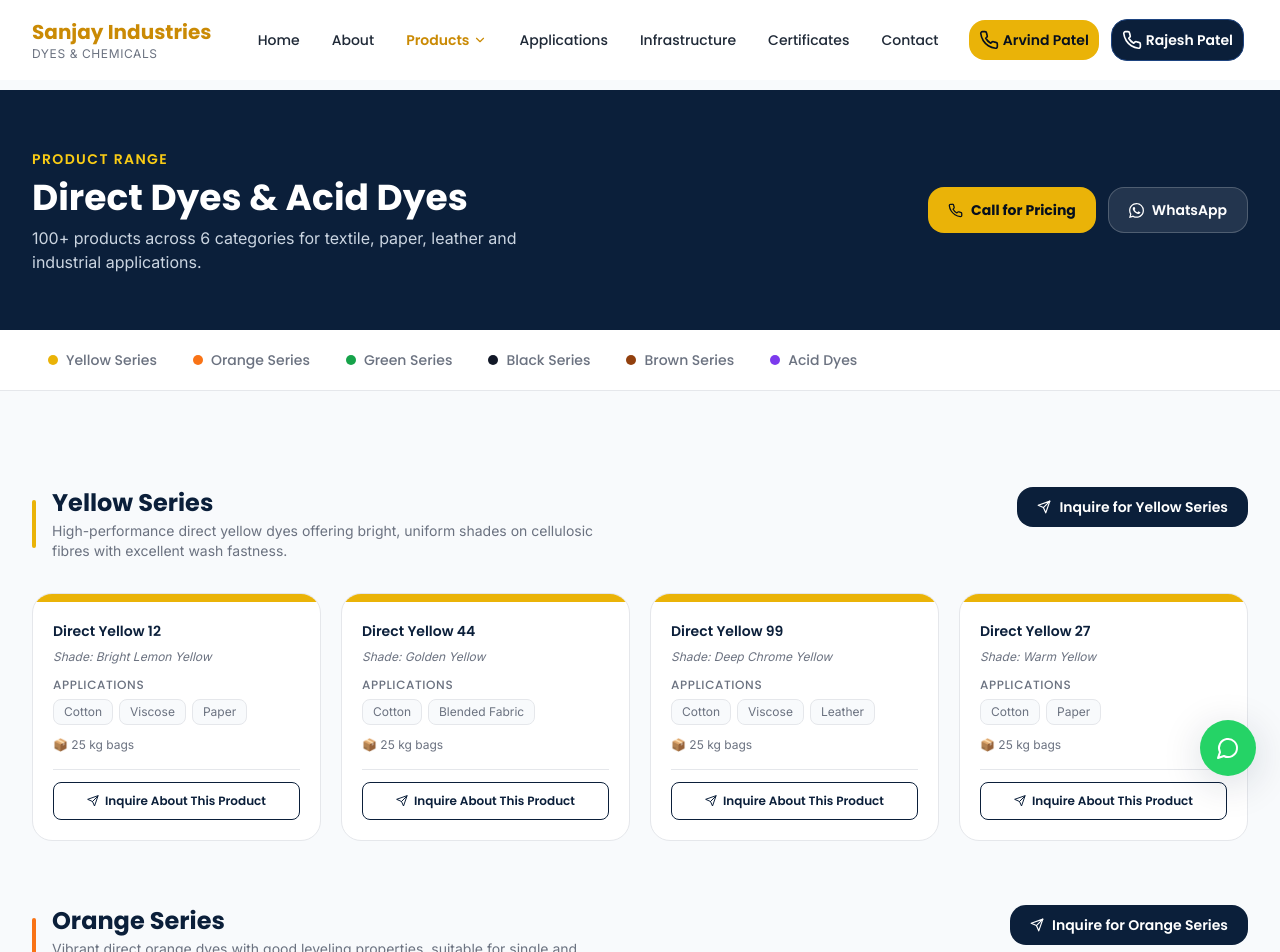
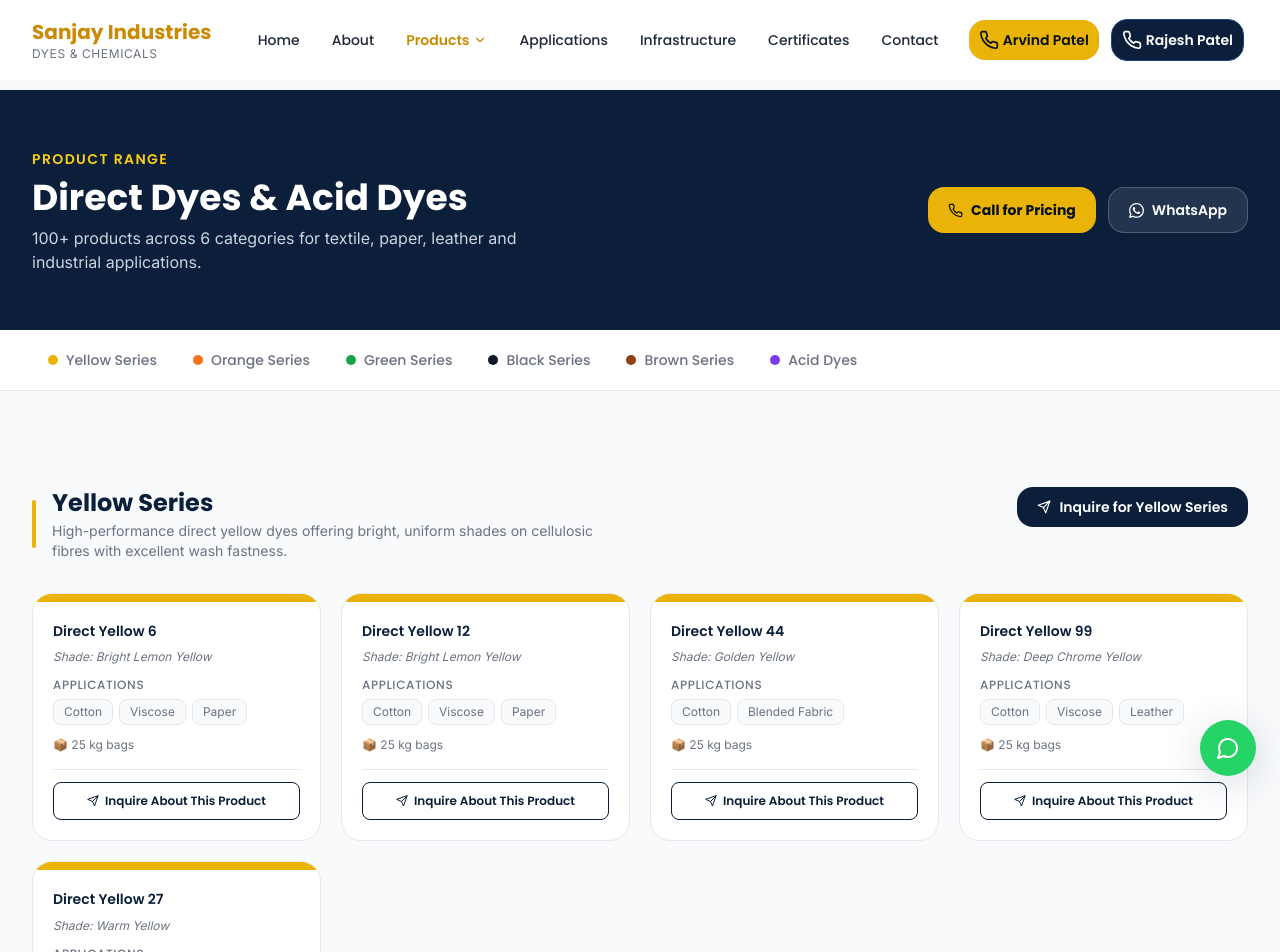
Before and after one commit to Patel-Divy-11/sanjay_industries, a Next.js app: page /products in a window 1280 px wide. Shown: the top 952 px of the page. Built offline with nearby package versions, Linux system fonts and the light colour scheme.

Commit message:
Update products.ts

```diff
--- a/src/data/products.ts
+++ b/src/data/products.ts
@@ -11,6 +11,14 @@
     description:
       'High-performance direct yellow dyes offering bright, uniform shades on cellulosic fibres with excellent wash fastness.',
     products: [
+      {
+        id: 'dy-6',
+        name: 'Direct Yellow 6',
+        shade: 'Bright Lemon Yellow',
+        applications: ['Cotton', 'Viscose', 'Paper'],
+        packaging: '25 kg bags',
+        availability: 'In Stock',
+      },
       {
         id: 'dy-12',
         name: 'Direct Yellow 12',
```
